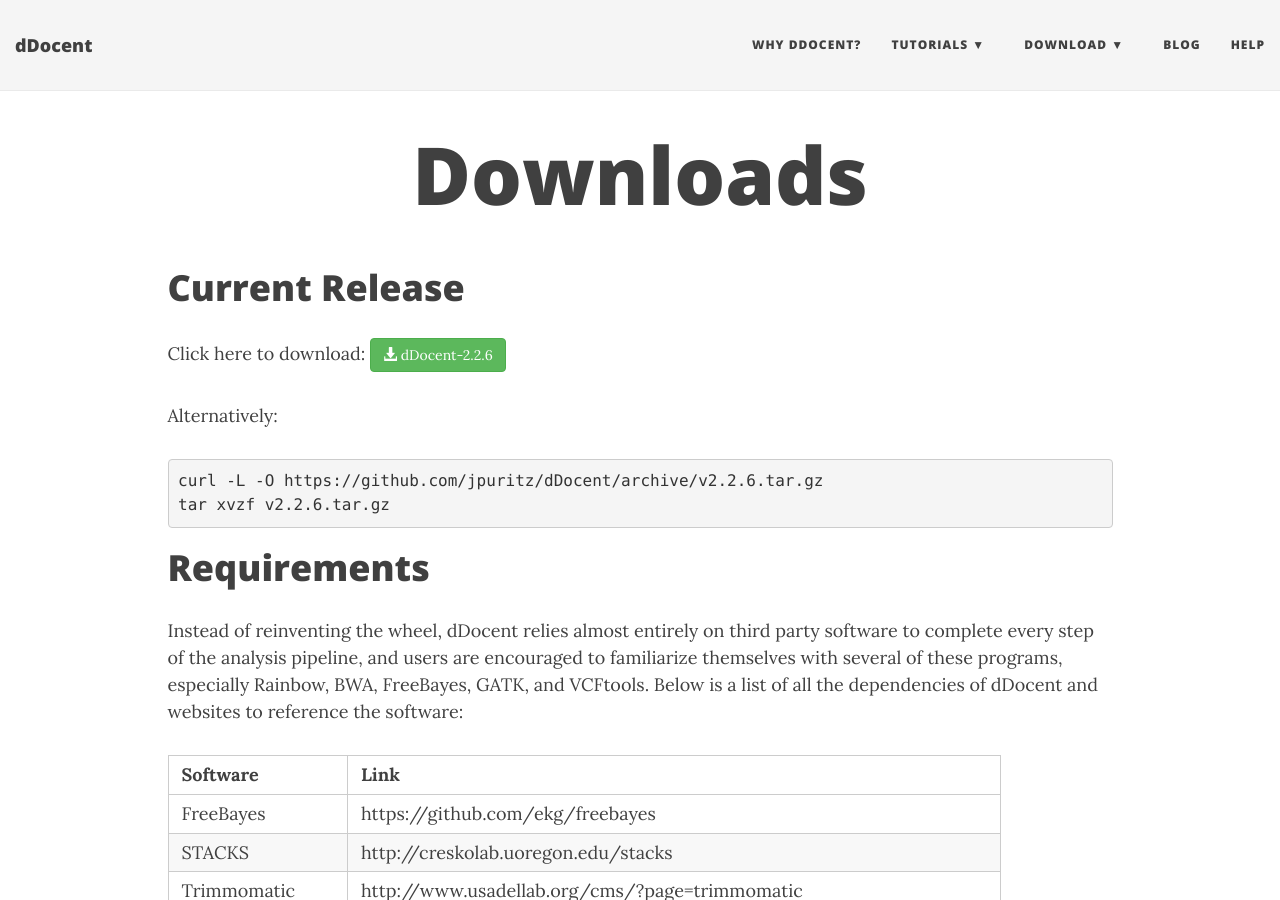
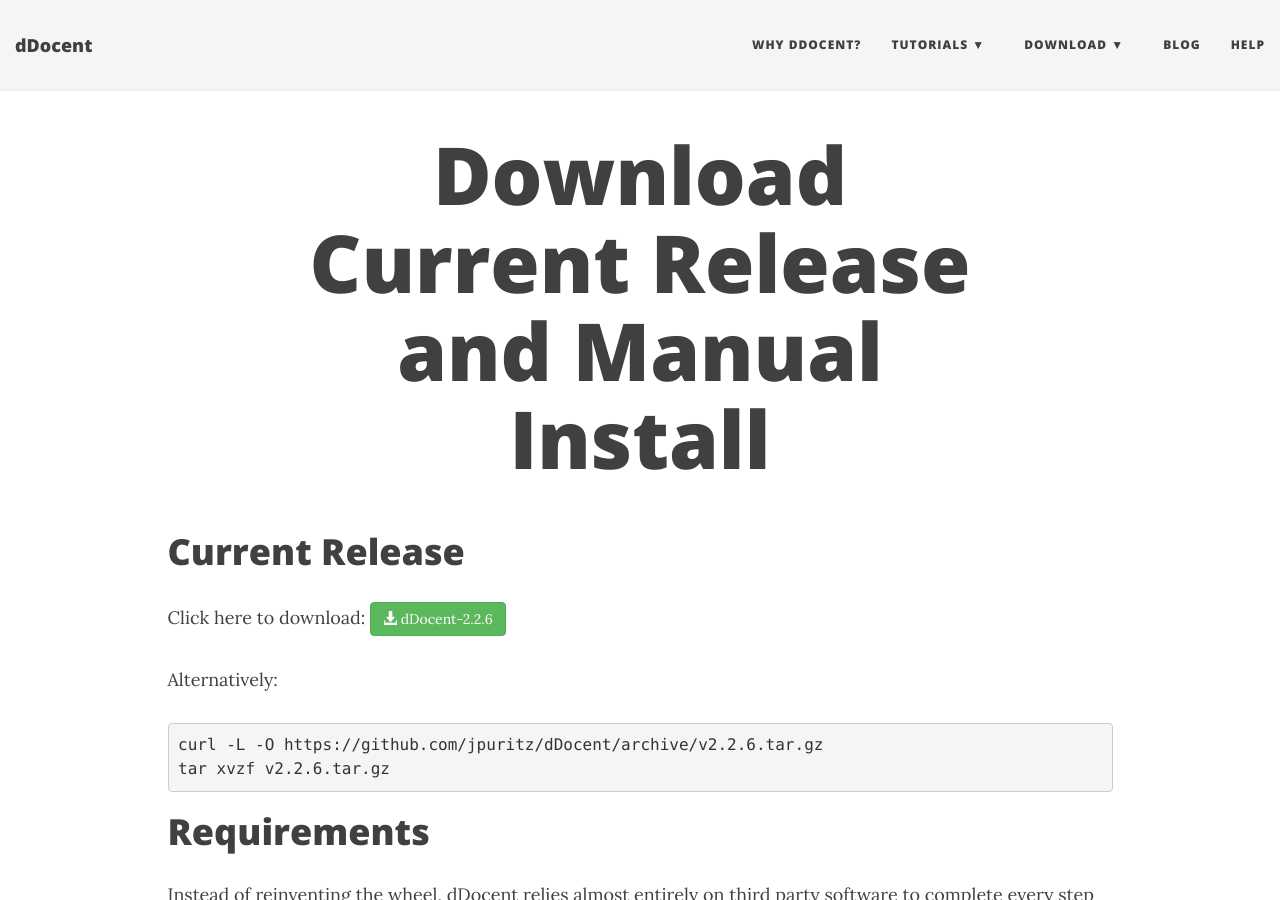
Before and after one commit to jpuritz/dDocent, a Jekyll site: the page built from downloads.md, in a window 1280 px wide and 900 px high. Built offline with Jekyll 4.4.1, drawn with Linux system fonts in a browser that asks for light colours; nearby versions of some CDN libraries; library files that are not in the unit come from our copies.

Commit message:
Update downloads.md

```diff
--- a/downloads.md
+++ b/downloads.md
@@ -1,6 +1,6 @@
 ---
 layout: page
-title: Downloads
+title: Download Current Release and Manual Install
 subtitle:
 ---
 
```
